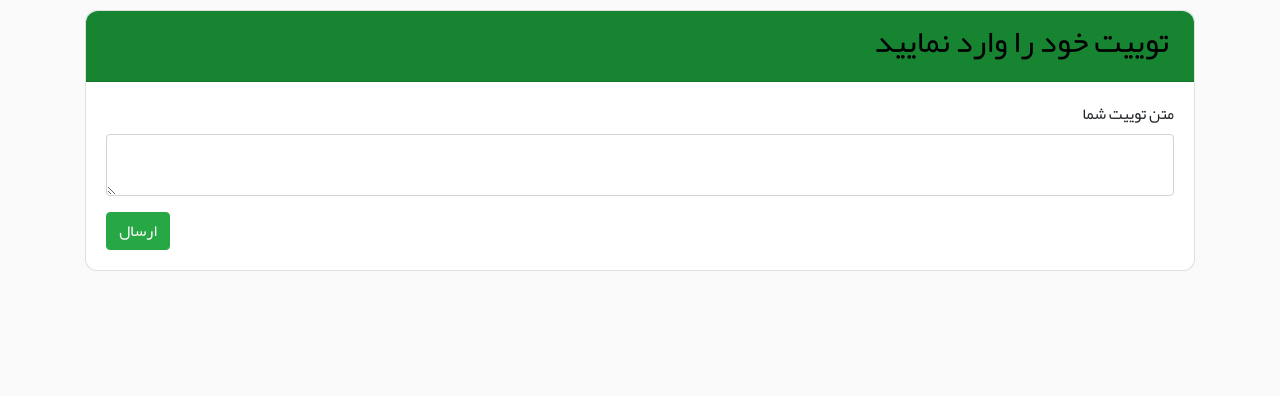
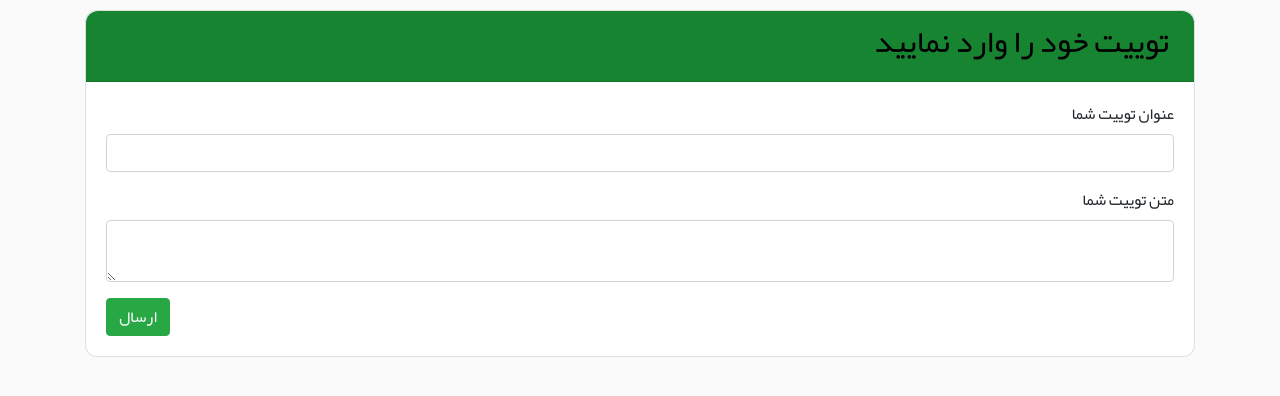
Before and after one commit to mostmand/jike, a Django app: page /twitter/create in a window 1280 px wide. Shown: the part 50-446 px from the top of the page. Run offline with Django 3.2, Linux system fonts and the light colour scheme; the visitor is signed in with stand-in values (Sample User, id 1); some libraries are stand-ins or nearby versions.

Commit message:
Added tweet title to Tweet model

```diff
--- a/accounts/templates/profile.html
+++ b/accounts/templates/profile.html
@@ -35,6 +35,11 @@
                     <div>{{ user.email }}</div>
                 </div>
                 <div class="row">
+                    <div class="col-sm-auto">
+                        <a class="button btn btn-success" href="{% url 'twitter:create' %}">
+                            ارسال توییت
+                        </a>
+                </div>
                     <div class="form-group">
                         <button class="btn btn-success" id="get_token_button">
                             ایجاد توکن امنیتی
--- a/twitter/models.py
+++ b/twitter/models.py
@@ -6,6 +6,7 @@ from jike import settings
 
 
 class Tweet(models.Model):
-    tweet_text = models.CharField(max_length=300)
-    pub_date = models.DateTimeField('date published')
+    title = models.CharField(max_length=100, null=False, default='new tweet')
+    tweet_text = models.CharField(max_length=300, null=False, default='tweet text')
+    pub_date = models.DateTimeField('date published', null=False)
     user = models.ForeignKey(User, on_delete=models.CASCADE)
--- a/twitter/templates/twitter/create.html
+++ b/twitter/templates/twitter/create.html
@@ -9,8 +9,12 @@
             <form action="{% url 'twitter:submit' %}" method="post">
                 {% csrf_token %}
                 <div class="form-group">
+                    <label for="tweet_title">عنوان توییت شما</label><br>
+                    <input type="text" class="form-control" name="title" required id="tweet_title"/>
+                </div>
+                <div class="form-group">
                     <label for="tweet_text">متن توییت شما</label><br>
-                    <textarea class="form-control" name="tweet_text" id="tweet_text"></textarea>
+                    <textarea class="form-control" name="tweet_text" required id="tweet_text"></textarea>
                 </div>
                 <div style="text-align: left">
                     <input class="btn btn-success" type="submit" value="ارسال">
--- a/twitter/templates/twitter/index.html
+++ b/twitter/templates/twitter/index.html
@@ -3,9 +3,6 @@
 {% block content %}
     {% if latest_question_list %}
         <div class="conatainer container-fluid">
-            <a class="button btn btn-success" href="{% url 'twitter:create' %}">
-                ارسال توییت
-            </a>
             {% for tweet in latest_question_list %}
                 <div class="card">
                     <div class="card-header">
--- a/twitter/views.py
+++ b/twitter/views.py
@@ -43,8 +43,9 @@ def submit(request):
         return HttpResponseRedirect('/accounts/login')
 
     if request.method == 'POST':
+        tweet_title = request.POST['title']
         tweet_text = request.POST['tweet_text']
-        tweet = Tweet.objects.create(tweet_text=tweet_text, pub_date=timezone.now(), user_id=request.user.id)
+        tweet = Tweet.objects.create(title=tweet_title, tweet_text=tweet_text, pub_date=timezone.now(), user_id=request.user.id)
         tweet.save()
         return HttpResponseRedirect(reverse('twitter:index', args=()))
     else:
```
Also changed, not shown: accounts/migrations/0005_auto_20181222_2120.py (added), twitter/migrations/0002_auto_20181222_2120.py (added).
